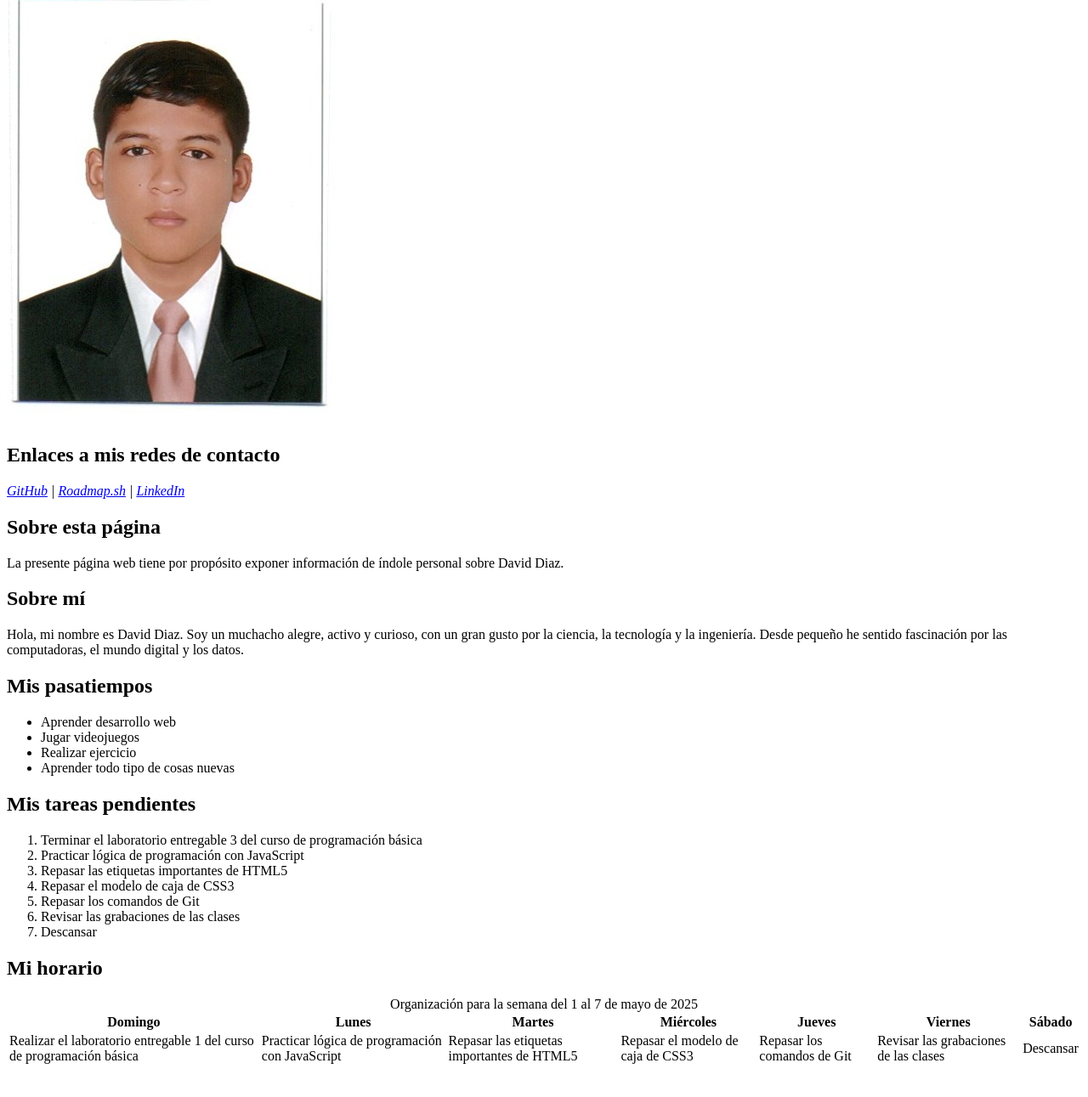
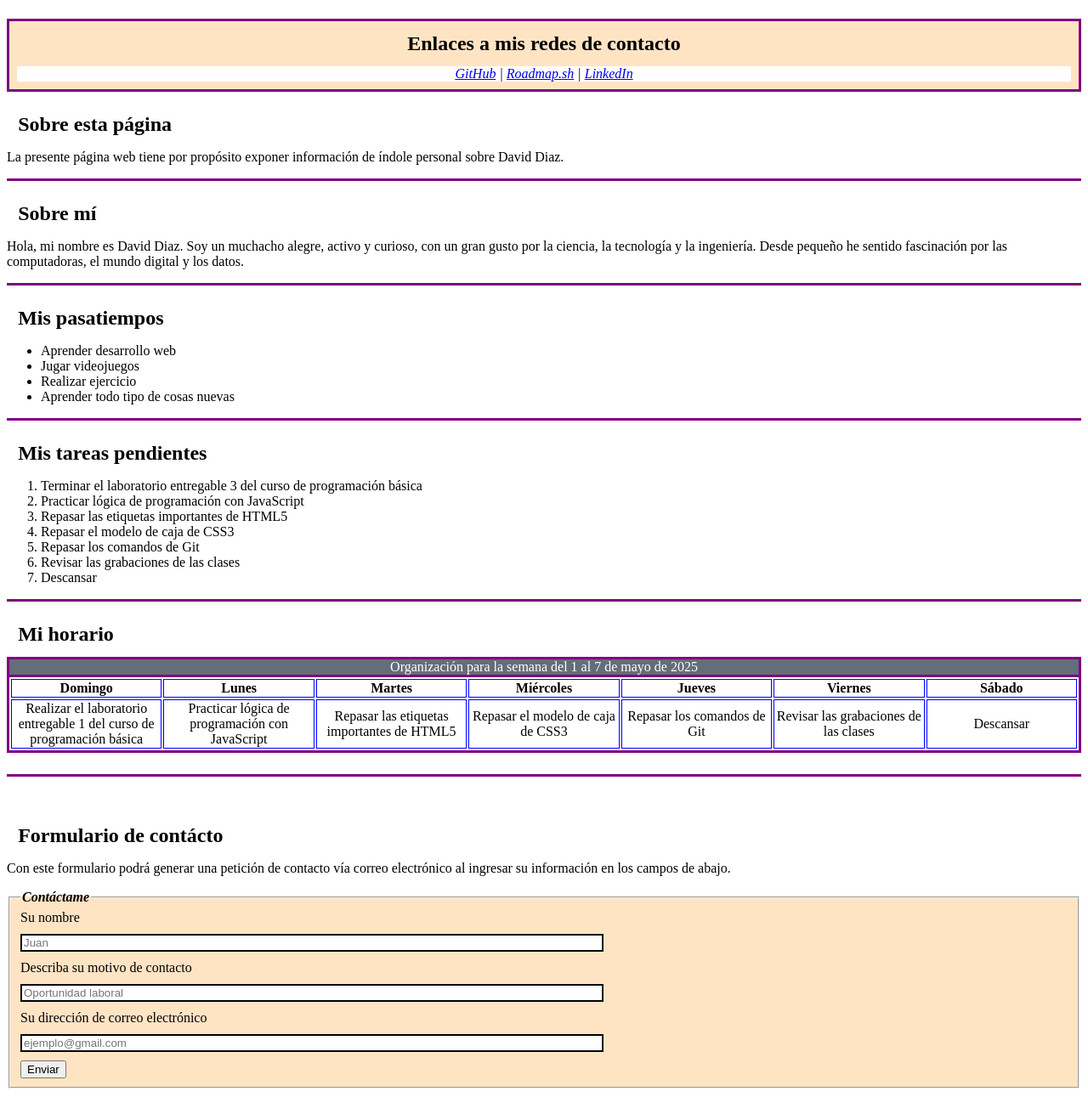
Before and after one commit to MasterJuegos69/MyWebsite, a plain HTML site: page index.html in a window 1280 px wide. Shown: the part 126-1417 px from the top of the page at 85% size. Drawn offline with Linux system fonts and the light colour scheme.

Commit message:
Agregado el archivo '.css' con los estilos para el documento '.html' y se realizan ajustes a dicho documento

```diff
--- a/index.html
+++ b/index.html
@@ -4,12 +4,13 @@
     <meta charset="UTF-8">
     <meta name="viewport" content="width=device-width, initial-scale=1.0">
     <title>David Diaz | Un poco acerca de mí</title>
+    <link href="style.css" rel="stylesheet">
 </head>
 <body>
     <header><!--Introductory content-->
-        <h1>Hoja de vida</h1><!--Page title-->
-        <div role="status" aria-live="polite"><!--Last updated date-->
-            <p>
+        <div><!--Last updated date-->
+            <h1>Hoja de vida</h1><!--Page title-->
+            <p role="status" aria-live="polite">
                 <strong>Última actualización:</strong>
                 <time datetime="2025-06-02">2 de Junio de 2025</time>
             </p>
@@ -18,7 +19,7 @@
         <img src = "profile_picture.jpg" alt = "Foto de David Diaz"><!--Profile picture-->
     </header>
     <main><!--Dominant content-->
-        <section><!--Links related to my work-->
+        <section id="contactInformation"><!--Links related to my work-->
             <h2>Enlaces a mis redes de contacto</h2>
             <address>
                 <a href = "https://github.com/MasterJuegos69">GitHub</a> |
@@ -59,7 +60,7 @@
                 <li>Descansar</li>
             </ol>
         </section>
-        <section>
+        <section id="mySchedule">
             <h2>Mi horario</h2>
             <table>
                 <caption>Organización para la semana del 1 al 7 de mayo de 2025</caption>
@@ -87,7 +88,7 @@
                 </tbody>
             </table>
         </section>
-        <br><br>
+        <br>
         <article>
             <h2>Formulario de contácto</h2>
             <p>Con este formulario podrá generar una petición de contacto vía correo electrónico al ingresar su información en los campos de abajo.</p>
--- /dev/null
+++ b/style.css
@@ -0,0 +1,57 @@
+/*
+*{border: 1px solid black;}
+*/
+
+header{display: flex;}
+header, h2, address{margin: 0.55em;}
+h1{font-weight: 300;}
+img{width: 78px; height: 102px; margin-left: auto;}
+
+#contactInformation
+{text-align: center; border: 3px solid purple; background-color: bisque;}
+
+address{background-color: white;}
+
+section{margin: 25px auto; border-bottom: 3px solid purple;}
+#mySchedule{padding-bottom: 25px;}
+
+table
+{
+    /*spacing*/
+    table-layout: fixed;
+    width: 100%;
+    border: 3px solid purple;
+}
+
+caption
+{
+    border: 3px solid purple;
+    border-bottom: none;
+    background-color: rgb(100, 110, 120);
+    color: white;
+}
+
+th, td
+{
+    border: 1px solid blue;
+    text-align: center;
+}
+
+/*Form style*/
+fieldset
+{background-color:bisque;}
+
+legend
+{font-style: italic; font-weight: 900;}
+
+label
+{
+    display: block;
+}
+
+input[type="text"], input[type="email"]
+{
+    border: 2px solid black;
+    margin: 10px auto;
+    width: 55%;
+}
```
